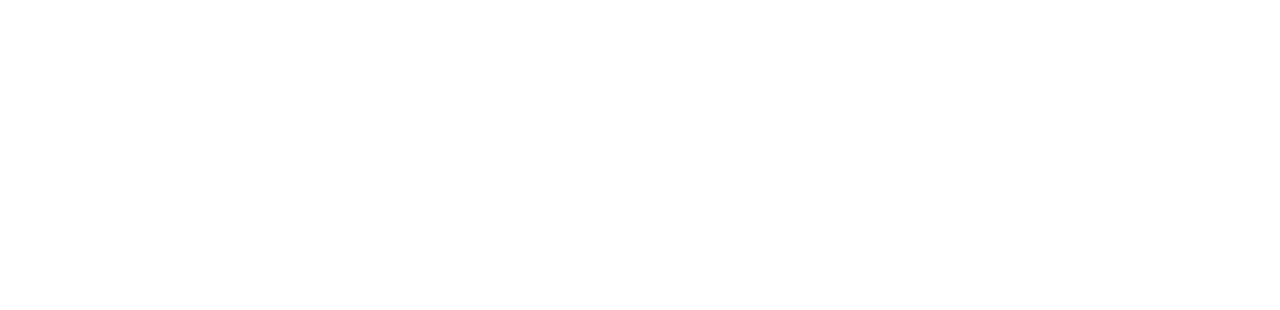
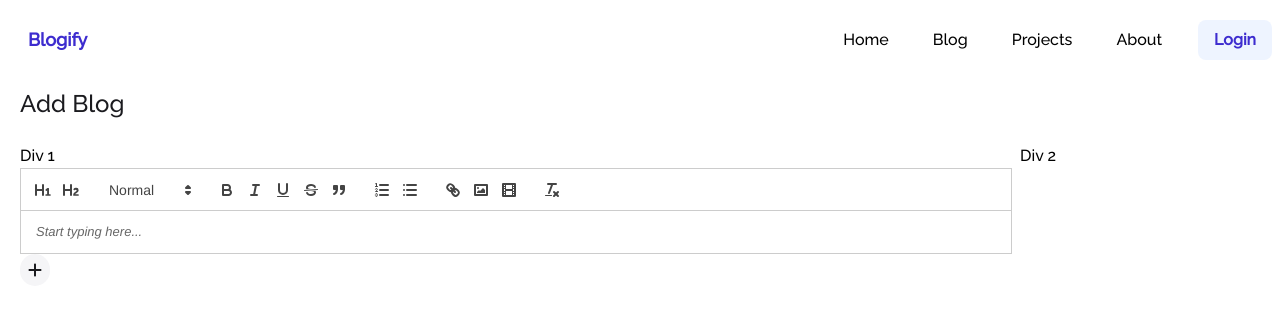
Before and after one commit to AkashMaurya1430/Blog-App, a React (Vite) app in the folder client/: page /add in a window 1280 px wide. Before the commit this address had no page. Shown: the top 310 px of the page. Built offline with nearby package versions, Linux system fonts and the light colour scheme.

Commit message:
Added Screens for Add new blog. wip

```diff
--- a/client/src/App.jsx
+++ b/client/src/App.jsx
@@ -1,6 +1,7 @@
 import { BrowserRouter, Route, Routes } from "react-router-dom";
 import SignUp from "./screens/Signup";
 import Home from "./screens/Home";
+import AddBlog from "./screens/AddBlog";
 // import { useState } from "react";
 
 function App() {
@@ -16,6 +17,7 @@
       <Routes>
         <Route path="/" element={<SignUp />} />
         <Route path="/home" element={<Home />} />
+        <Route path="/add" element={<AddBlog />} />
       </Routes>
     </BrowserRouter>
   );
--- /dev/null
+++ b/client/src/components/PageTitle.jsx
@@ -0,0 +1,17 @@
+import React from "react";
+import { cn } from "@/utils/cn";
+
+const PageTitle = ({ className, title }) => {
+  return (
+    <div
+      className={`${cn(
+        className,
+        "text-2xl font-normal text-dark-100 capitalize mb-4"
+      )}`}
+    >
+      {title}
+    </div>
+  );
+};
+
+export default PageTitle;
--- /dev/null
+++ b/client/src/components/Section.jsx
@@ -0,0 +1,12 @@
+import React from "react";
+import { cn } from "@/utils/cn";
+
+const Section = ({ className, children }) => {
+  return (
+    <section className={`${cn(className, "px-10 md:px-16 lg:px-16")}`}>
+      {children}
+    </section>
+  );
+};
+
+export default Section;
--- /dev/null
+++ b/client/src/components/TextEditor.jsx
@@ -0,0 +1,72 @@
+import React, { useState } from "react";
+import ReactQuill from "react-quill";
+import "react-quill/dist/quill.snow.css"; // Import the Quill CSS for styling
+
+const TextEditor = () => {
+  const [editorContent, setEditorContent] = useState("");
+
+  const handleEditorChange = (content, delta, source, editor) => {
+    // console.log("content :", content);
+    setEditorContent(content); // Update the state with the editor content
+  };
+
+  // Define the custom button functionality
+  const insertImage = () => {
+    const quill = quillRef.current.getEditor();
+    const cursorPosition = quill.getSelection().index;
+    quill.insertText(
+      cursorPosition,
+      `Timestamp: ${new Date().toLocaleString()}`
+    );
+    quill.setSelection(cursorPosition + 18); // Move the cursor after the inserted text
+  };
+
+  return (
+    <div>
+      <ReactQuill
+        value={editorContent}
+        onChange={handleEditorChange}
+        placeholder="Start typing here..."
+        modules={TextEditor.modules}
+        formats={TextEditor.formats}
+      />
+    </div>
+  );
+};
+
+// You can customize the modules and formats as per your requirement
+TextEditor.modules = {
+  toolbar: {
+    container: [
+      [{ header: "1" }, { header: "2" }],
+      [{ size: [] }],
+      ["bold", "italic", "underline", "strike", "blockquote"],
+      [{ list: "ordered" }, { list: "bullet" }],
+      ["link", "image", "video"],
+      ["clean"],
+      ["customTimestamp"], // Custom button
+    ],
+    handlers: {
+      customTimestamp: function () {
+        insertImage(); // Call the custom function
+      },
+    },
+  },
+};
+
+TextEditor.formats = [
+  "header",
+  "size",
+  "bold",
+  "italic",
+  "underline",
+  "strike",
+  "blockquote",
+  "list",
+  "bullet",
+  "link",
+  "image",
+  "video",
+];
+
+export default TextEditor;
--- /dev/null
+++ b/client/src/screens/AddBlog/ToolBar.jsx
@@ -0,0 +1,93 @@
+import {
+  faCode,
+  faFont,
+  faImage,
+  faList12,
+  faListOl,
+  faPlus,
+  faQuoteLeft,
+  faSquareFull,
+  faXmark,
+} from "@fortawesome/free-solid-svg-icons";
+import { FontAwesomeIcon } from "@fortawesome/react-fontawesome";
+import React, { useState } from "react";
+
+const ToolBar = () => {
+  const [isToolBarOpen, setIsToolbarOpen] = useState(false);
+
+  const captureToolBarClick = (e) => {
+    setIsToolbarOpen(!isToolBarOpen);
+  };
+
+  const captureActiveInput = (active_input) => {
+    console.log("active_input", active_input);
+  };
+  return (
+    <div>
+      <FontAwesomeIcon
+        onClick={() => {
+          captureToolBarClick();
+        }}
+        className="text-dark-100 bg-light-50 p-2 rounded-full cursor-pointer"
+        icon={isToolBarOpen ? faXmark : faPlus}
+      />
+      {isToolBarOpen && (
+        <div className="py-2 px-1 grid grid-cols-7 bg-light-50 rounded-lg w-fit">
+          <FontAwesomeIcon
+            onClick={() => {
+              captureActiveInput("text");
+            }}
+            className="text-dark-100 p-2 rounded-full cursor-pointer hover:underline hover:bg-light-0 hover:underline-offset-1"
+            icon={faFont}
+          />
+          <FontAwesomeIcon
+            onClick={() => {
+              captureActiveInput("quote");
+            }}
+            className="text-dark-100 p-2 rounded-full cursor-pointer hover:underline hover:bg-light-0 hover:underline-offset-1"
+            icon={faQuoteLeft}
+          />
+          <FontAwesomeIcon
+            onClick={() => {
+              captureActiveInput("code");
+            }}
+            className="text-dark-100 p-2 rounded-full cursor-pointer hover:underline hover:bg-light-0 hover:underline-offset-1"
+            icon={faCode}
+          />
+
+          <FontAwesomeIcon
+            onClick={() => {
+              captureActiveInput("unordered_list");
+            }}
+            className="text-dark-100 p-2 rounded-full cursor-pointer hover:underline hover:bg-light-0 hover:underline-offset-1"
+            icon={faList12}
+          />
+
+          <FontAwesomeIcon
+            onClick={() => {
+              captureActiveInput("ordered_list");
+            }}
+            className="text-dark-100 p-2 rounded-full cursor-pointer hover:underline hover:bg-light-0 hover:underline-offset-1"
+            icon={faListOl}
+          />
+          <FontAwesomeIcon
+            onClick={() => {
+              captureActiveInput("image");
+            }}
+            className="text-dark-100 p-2 rounded-full cursor-pointer hover:underline hover:bg-light-0 hover:underline-offset-1"
+            icon={faImage}
+          />
+          <FontAwesomeIcon
+            onClick={() => {
+              captureActiveInput("new_section");
+            }}
+            className="text-dark-100 p-2 rounded-full cursor-pointer hover:underline hover:bg-light-0 hover:underline-offset-1"
+            icon={faSquareFull}
+          />
+        </div>
+      )}
+    </div>
+  );
+};
+
+export default ToolBar;
--- /dev/null
+++ b/client/src/screens/AddBlog/index.jsx
@@ -0,0 +1,26 @@
+import PageTitle from "@/components/PageTitle";
+import TopBar from "@/components/TopBar";
+import React from "react";
+import ToolBar from "./ToolBar";
+import TextEditor from "@/components/TextEditor";
+
+// Add New Section, New Text, New Image, New Code Blog, New ordered list, New unordered list
+
+const AddBlog = () => {
+  return (
+    <div>
+      <TopBar />
+      <PageTitle className={"py-2 px-5"} title={"Add Blog"} />
+      <div className="w-full flex flex-row gap-2 px-5">
+        <div className="flex flex-col w-[80%] ">
+          <div className="">Div 1</div>
+          <TextEditor />
+          <ToolBar />
+        </div>
+        <div className="flex">Div 2</div>
+      </div>
+    </div>
+  );
+};
+
+export default AddBlog;
--- /dev/null
+++ b/client/src/utils/cn.js
@@ -0,0 +1,6 @@
+import { clsx } from "clsx";
+import { twMerge } from "tailwind-merge";
+
+export function cn(...inputs) {
+  return twMerge(clsx(inputs));
+}
--- /dev/null
+++ b/client/src/utils/img_util.js
@@ -0,0 +1,3 @@
+export const getImageUrl = (path) => {
+  return new URL(`../assets/${path}`, import.meta.url).href;
+};
```
Also changed, not shown: client/package.json (+7 -0 lines), 1 other file (tests, documents, lock files or other folders).
